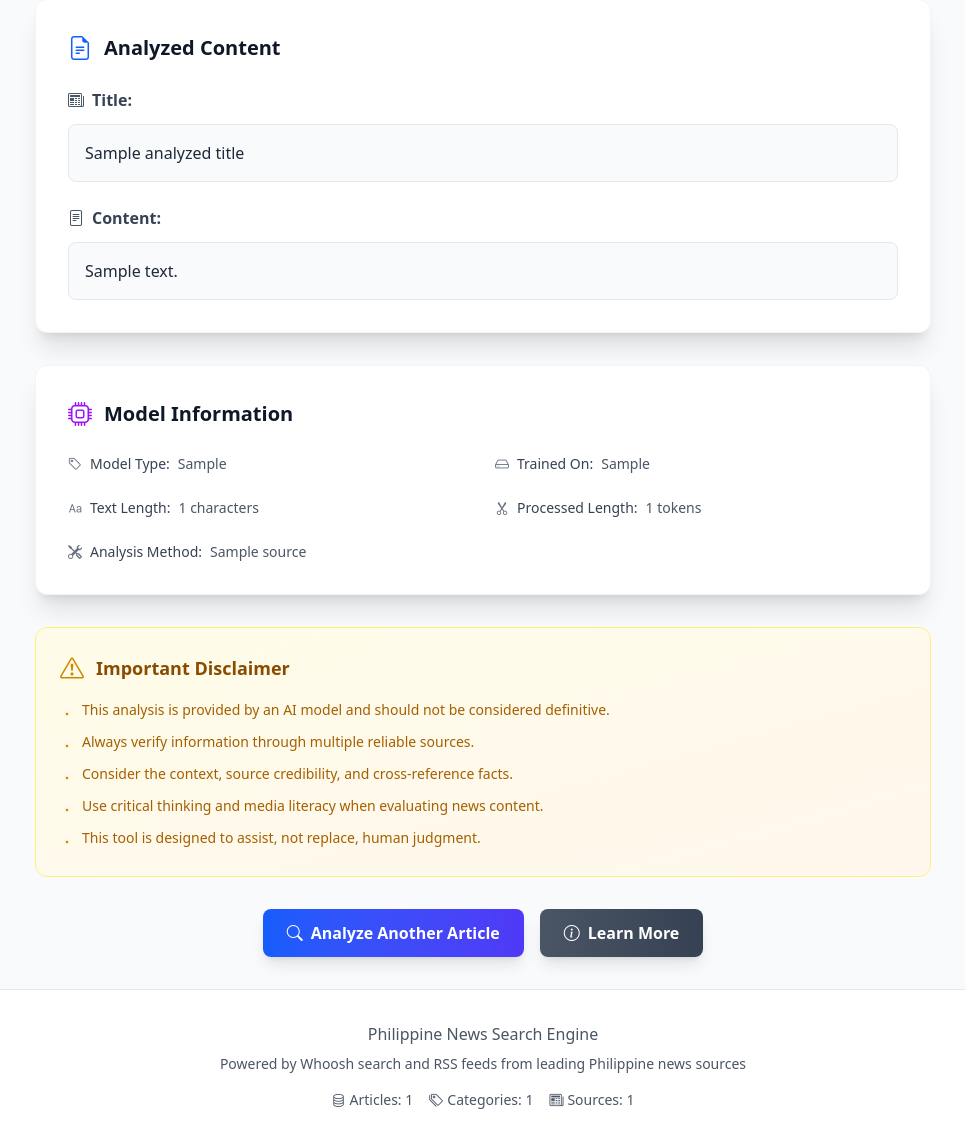
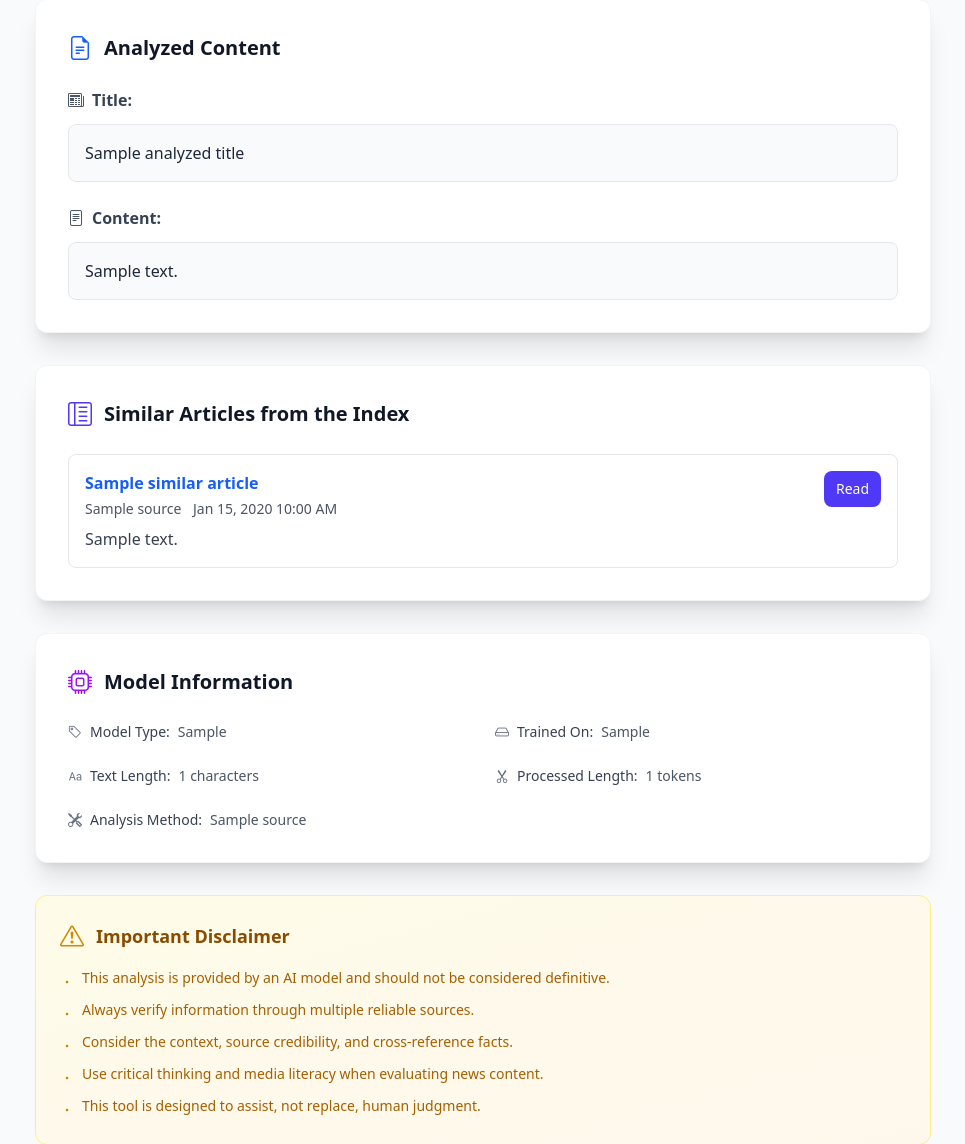
Before and after one commit to MACantara/Fact-Checker, a Flask app: template app/templates/fake_news/result.html in a window 1280 px wide. Shown: the part 1124-2268 px from the top of the page, without its empty margins (157-1122 px from the left). Before the commit the page ends 2233 px from the top, so only its background shows below. Run offline with Flask 3, Linux system fonts and the light colour scheme; the template is opened without the code that fills it: most values are stand-ins (such as "Sample title", 1, 10 or a date in 2020).

Commit message:
Add similar articles cross-check feature to results page

```diff
--- a/app/templates/fake_news/result.html
+++ b/app/templates/fake_news/result.html
@@ -153,6 +153,40 @@
                 </div>
             </div>
         </div>
+
+        <!-- Similar Articles Cross-check -->
+        {% if similar_articles %}
+        <div class="bg-white shadow-xl rounded-xl p-8 mb-8 border border-gray-100">
+            <div class="flex items-center mb-6">
+                <i class="bi bi-layout-text-sidebar-reverse text-2xl text-indigo-600 mr-3"></i>
+                <h3 class="text-xl font-bold text-gray-900">Similar Articles from the Index</h3>
+            </div>
+
+            <div class="space-y-4">
+                {% for a in similar_articles %}
+                <div class="p-4 border border-gray-200 rounded-lg hover:shadow-sm transition-shadow">
+                    <div class="flex justify-between items-start">
+                        <div>
+                            <a href="{{ a.link }}" target="_blank" rel="noopener noreferrer" class="text-blue-600 font-semibold hover:underline">{{ a.title }}</a>
+                            <div class="text-sm text-gray-600 mt-1">
+                                <span class="mr-2">{{ a.source }}</span>
+                                {% if a.published %}
+                                    <time>{{ a.published.strftime('%b %d, %Y %I:%M %p') }}</time>
+                                {% endif %}
+                            </div>
+                            {% if a.summary %}
+                            <p class="text-gray-700 mt-2">{{ a.summary[:200] }}{% if a.summary|length > 200 %}...{% endif %}</p>
+                            {% endif %}
+                        </div>
+                        <div class="ml-4 flex-shrink-0">
+                            <a href="{{ a.link }}" target="_blank" rel="noopener noreferrer" class="inline-flex items-center px-3 py-2 bg-indigo-600 text-white rounded-lg text-sm">Read</a>
+                        </div>
+                    </div>
+                </div>
+                {% endfor %}
+            </div>
+        </div>
+        {% endif %}
 
         <!-- Model Information -->
         <div class="bg-white shadow-xl rounded-xl p-8 mb-8 border border-gray-100">
```
Also changed, not shown: app/blueprints/fake_news.py (+43 -2 lines).
